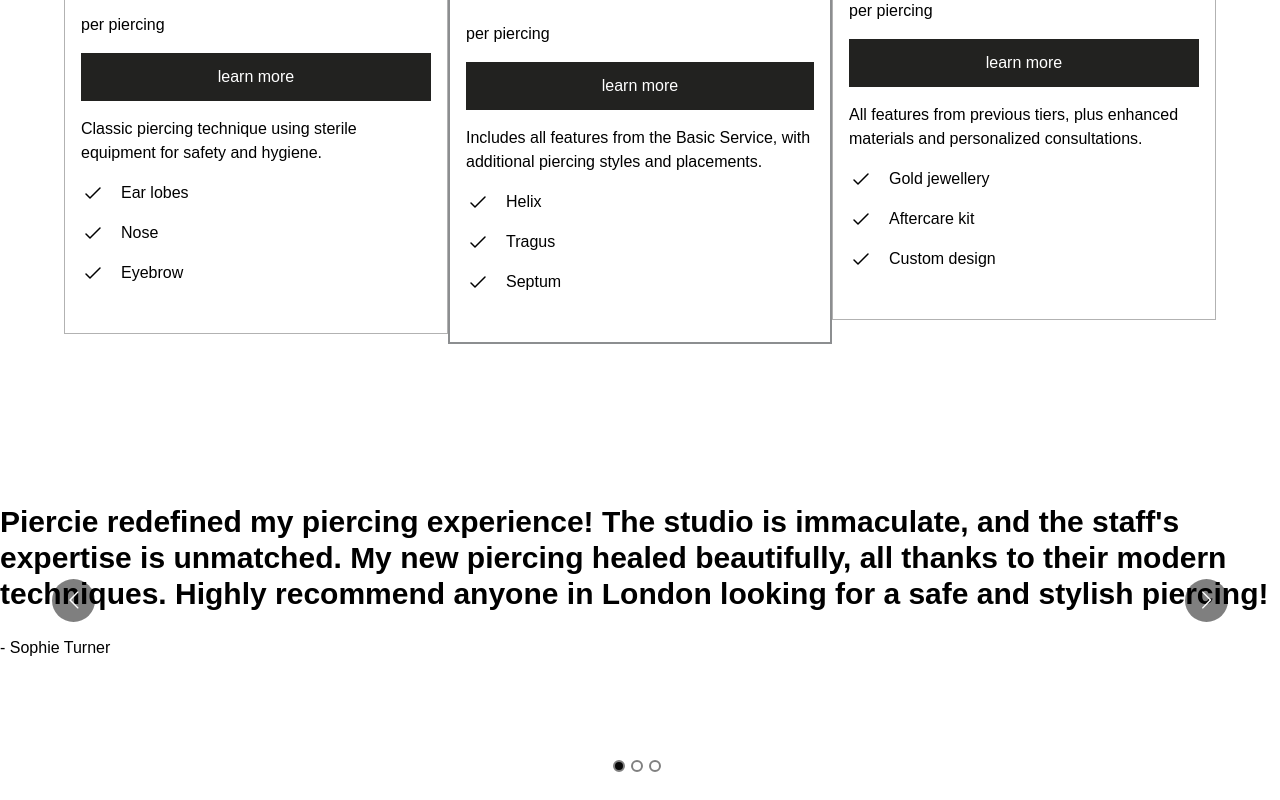
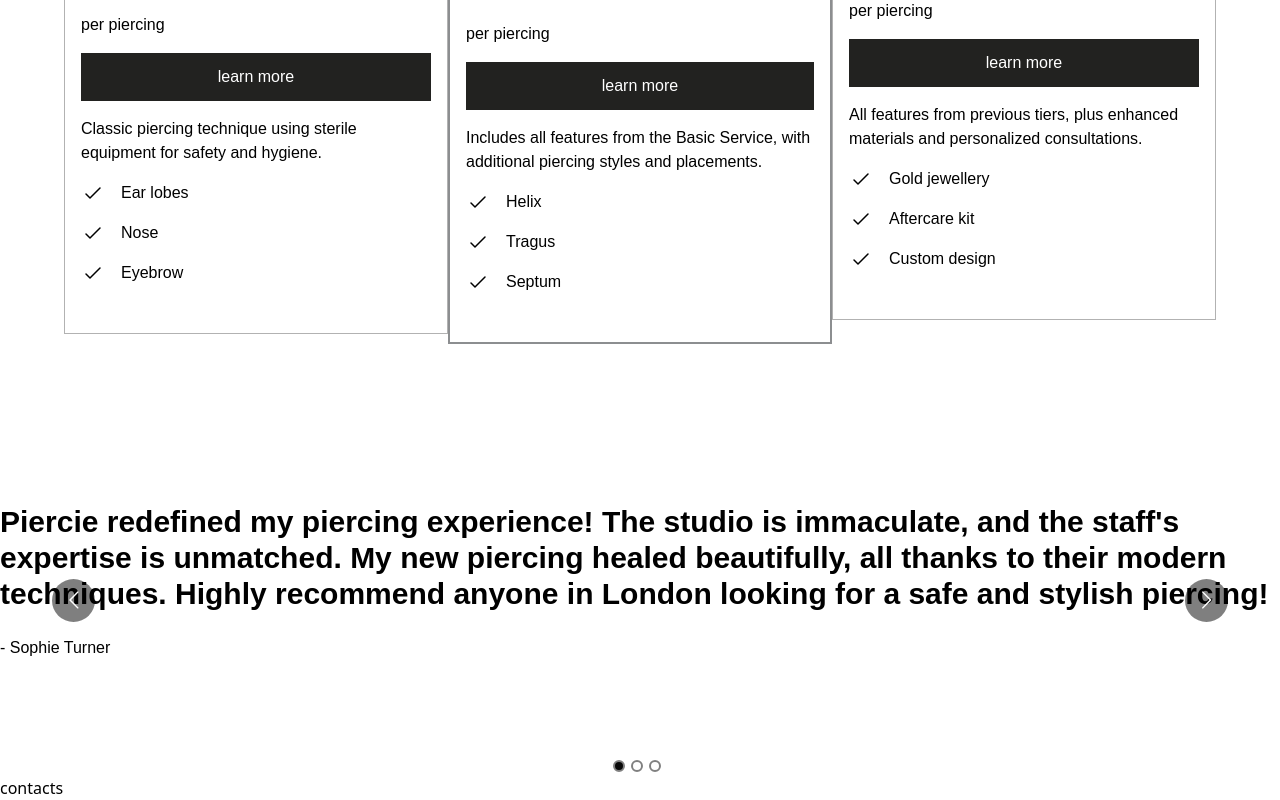
Before and after one commit to Aivanii/Piercie, a React (Vite) app: page / in a window 1280 px wide. Shown: the part 4164-4964 px from the top of the page. Before the commit the page ends 4940 px from the top, so only its background shows below. Built offline with nearby package versions, Linux system fonts and the light colour scheme.

Commit message:
added an empty contacts obj into files

```diff
--- a/src/App.tsx
+++ b/src/App.tsx
@@ -5,6 +5,7 @@
 import SliderOurWorks from "./widgets/sliderOurWorks/sliderOurWorks";
 import Services from "./widgets/services/services";
 import SliderReviews from "./widgets/sliderReviews/sliderReviews";
+import Contacts from "./widgets/contacts/contacts";
 
 function App() {
   return (
@@ -15,7 +16,8 @@
       <OurSkills />
       <SliderOurWorks />
       <Services />
-      <SliderReviews/>
+      <SliderReviews />
+      <Contacts />
     </>
   );
 }
--- /dev/null
+++ b/src/widgets/contacts/contacts.tsx
@@ -0,0 +1,9 @@
+const Contacts = () => {
+    return(
+        <div>
+            contacts
+        </div>
+    )
+}
+
+export default Contacts;
```
